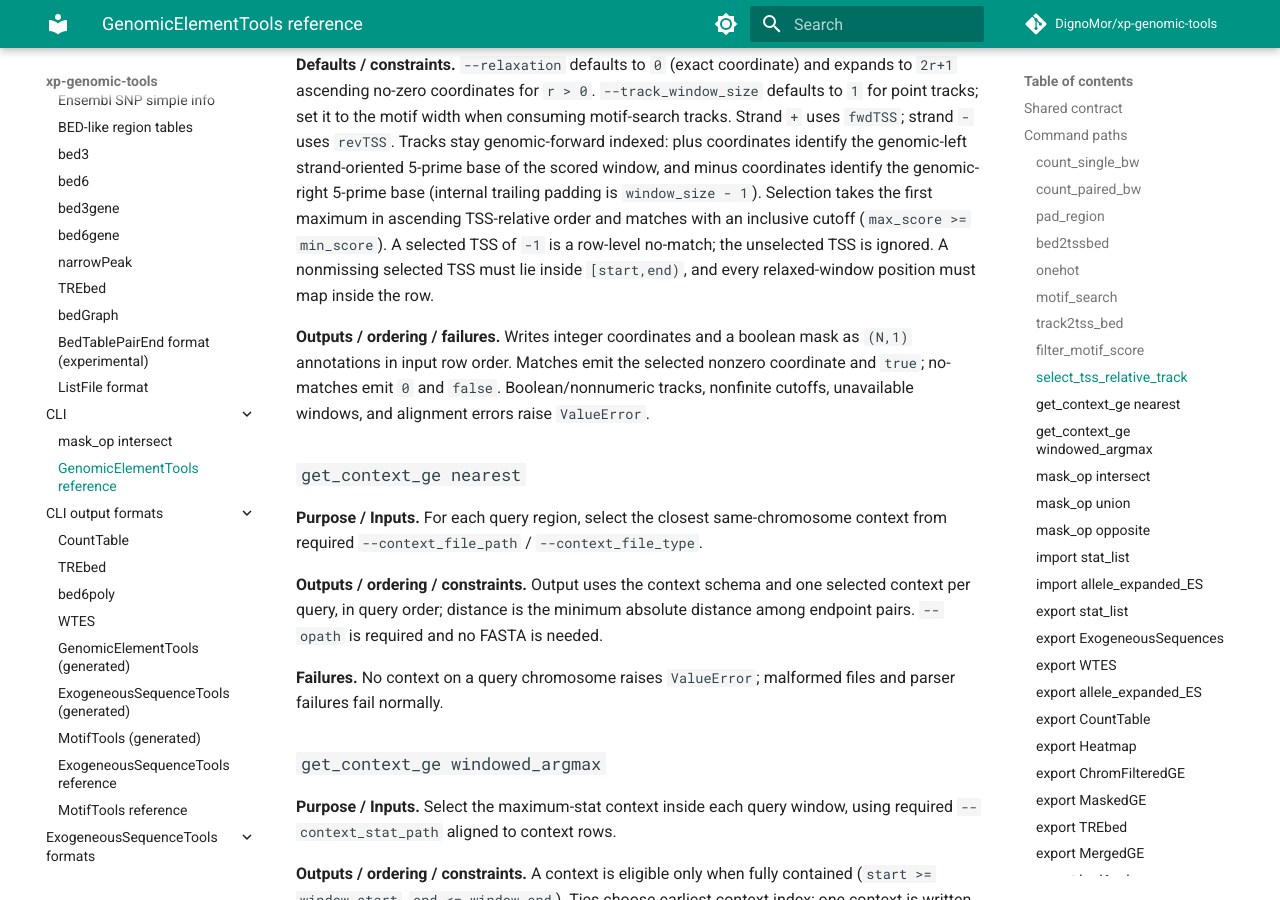
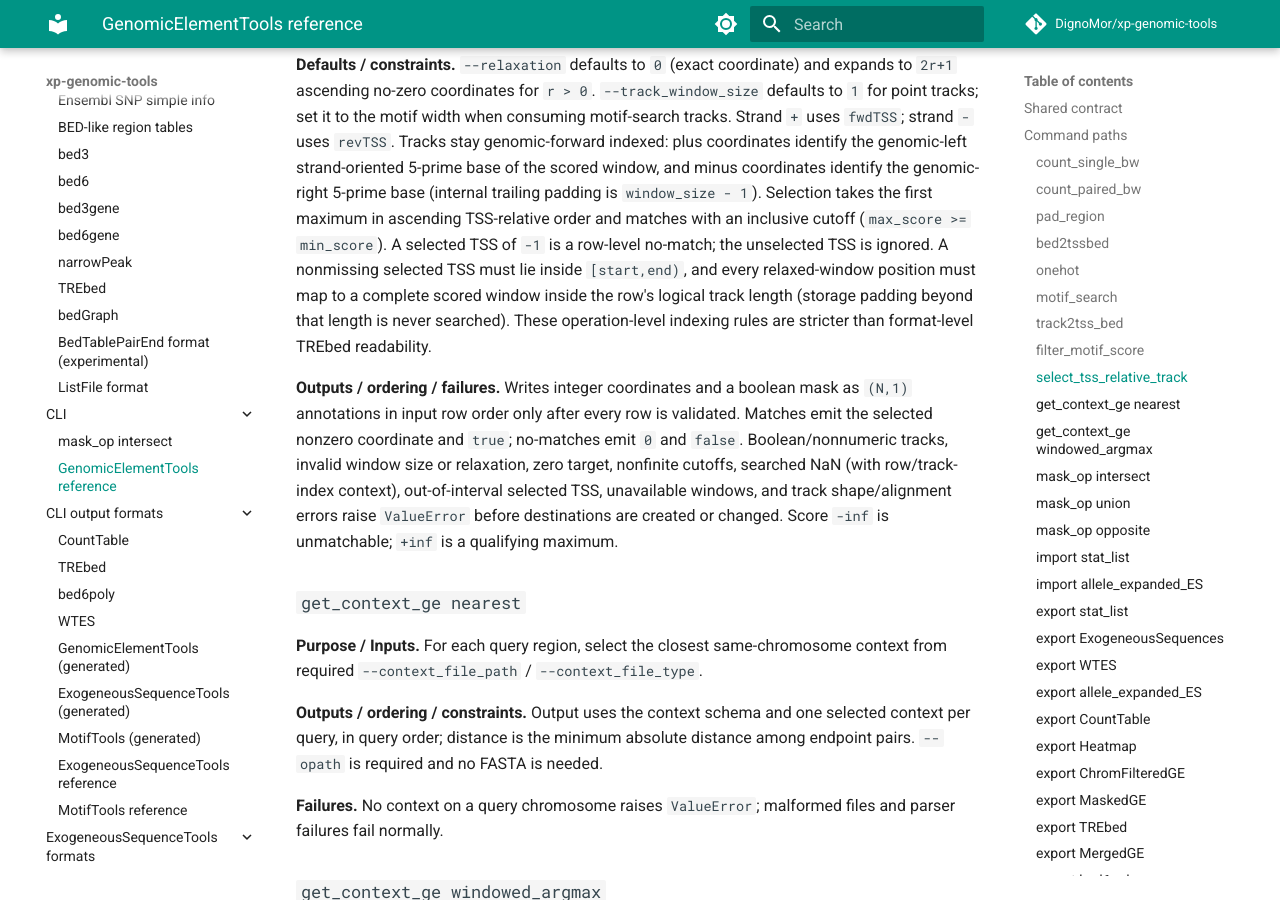
Before and after one commit to DignoMor/xp-genomic-tools-docs, an MkDocs documentation site: the page built from docs/reference/cli/genomic-element-tools/index.md, in a window 1280 px wide and 900 px high, scrolled down 4153 px. Built offline with MkDocs 1.6.1 and Material for MkDocs 9.7.7, drawn with Linux system fonts in a browser that asks for light colours; comment, search, counter and statistics services are not loaded.

Commit message:
Document TSS-relative selection input failures.
Clarify format-level TREbed readability versus operation-level window and numeric validation.

Co-authored-by: Cursor <cursoragent@cursor.com>

```diff
--- a/docs/reference/cli/genomic-element-tools/index.md
+++ b/docs/reference/cli/genomic-element-tools/index.md
@@ -196,13 +196,19 @@ is `window_size - 1`). Selection takes the first maximum in ascending
 TSS-relative order and matches with an inclusive cutoff
 (`max_score >= min_score`). A selected TSS of `-1` is a row-level no-match; the
 unselected TSS is ignored. A nonmissing selected TSS must lie inside
-`[start,end)`, and every relaxed-window position must map inside the row.
+`[start,end)`, and every relaxed-window position must map to a complete scored
+window inside the row's logical track length (storage padding beyond that
+length is never searched). These operation-level indexing rules are stricter
+than format-level TREbed readability.
 
 **Outputs / ordering / failures.** Writes integer coordinates and a boolean mask
-as `(N,1)` annotations in input row order. Matches emit the selected nonzero
-coordinate and `true`; no-matches emit `0` and `false`. Boolean/nonnumeric
-tracks, nonfinite cutoffs, unavailable windows, and alignment errors raise
-`ValueError`.
+as `(N,1)` annotations in input row order only after every row is validated.
+Matches emit the selected nonzero coordinate and `true`; no-matches emit `0`
+and `false`. Boolean/nonnumeric tracks, invalid window size or relaxation,
+zero target, nonfinite cutoffs, searched NaN (with row/track-index context),
+out-of-interval selected TSS, unavailable windows, and track shape/alignment
+errors raise `ValueError` before destinations are created or changed. Score
+`-inf` is unmatchable; `+inf` is a qualifying maximum.
 
 ### `get_context_ge nearest`
 
```
Also changed, not shown: docs/reference/formats/foundation/trebed.md (+8 -5 lines), docs/reference/python/general-elements/tss-relative-coordinates.md (+4 -2 lines).
